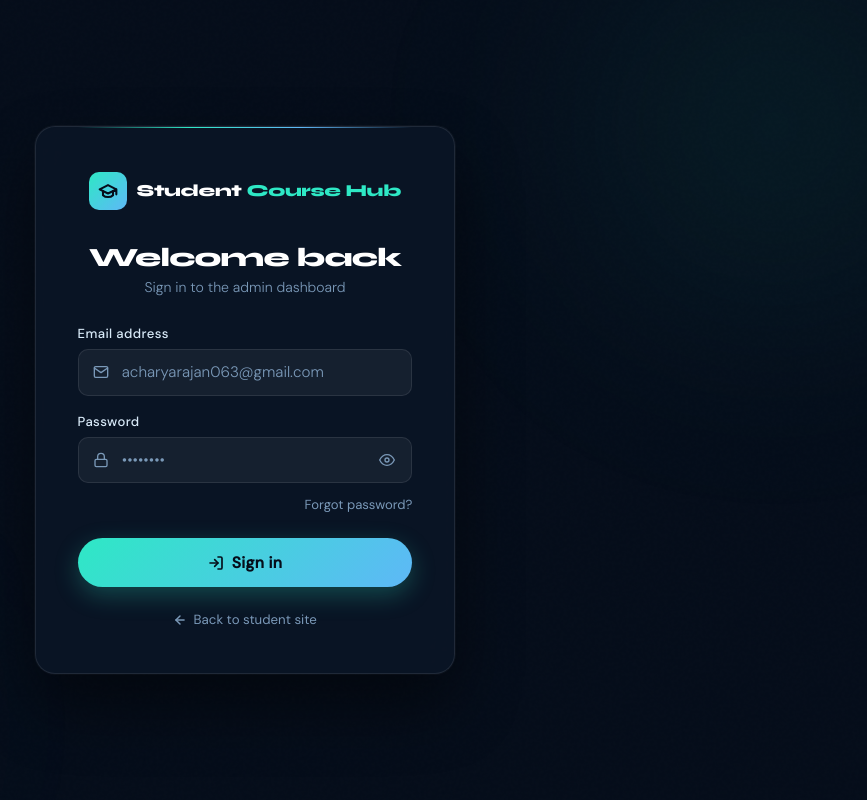
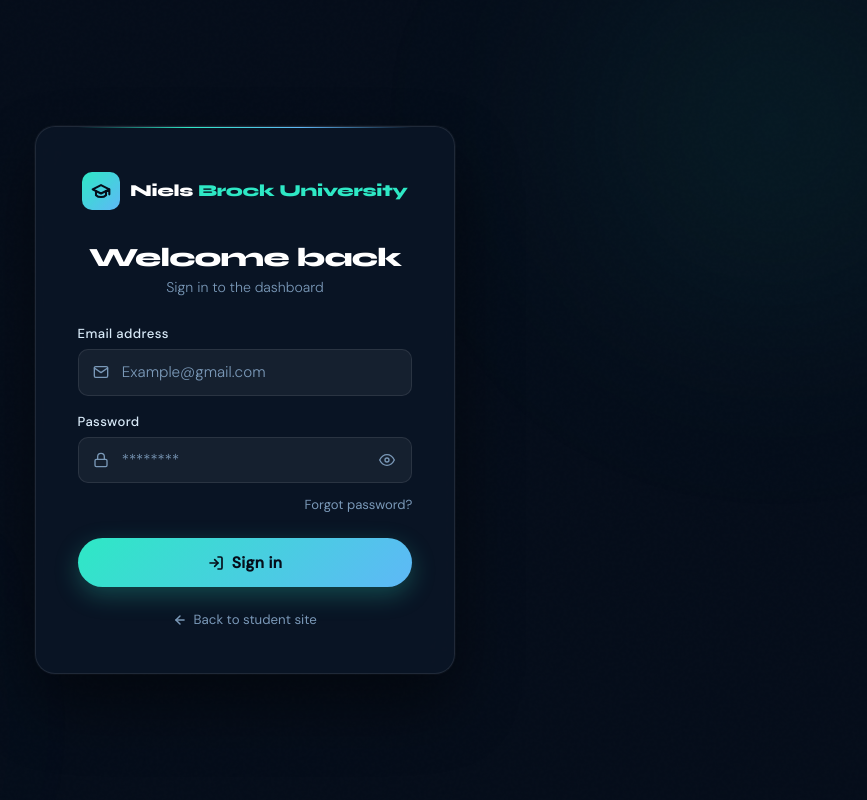
Before and after one commit to sujanghi129-pixel/student_course_hub, a PHP site: page /Admin/login.php in a window 1280 px wide. Shown: the whole page, without its empty margins (395-1262 px from the left). Run offline with PHP 8.4, Linux system fonts and the light colour scheme.

Commit message:
changes into name and placeholdere

```diff
--- a/Admin/login.php
+++ b/Admin/login.php
@@ -16,6 +16,7 @@ if ($_SERVER['REQUEST_METHOD'] === 'POST') {
        if ($admin && password_verify($password, $admin['password'])) {
     session_regenerate_id(true);
     $_SESSION['admin_id'] = $admin['id'];
+    $_SESSION['role'] = $admin['role'];
     header('Location: dashboard.php');
     exit;
 }else {
@@ -31,7 +32,7 @@ if ($_SERVER['REQUEST_METHOD'] === 'POST') {
 <head>
     <meta charset="UTF-8">
     <meta name="viewport" content="width=device-width, initial-scale=1.0">
-    <title>Admin Login — Student Course Hub</title>
+    <title>Admin & Staff Login — Student Course Hub</title>
 
     <link rel="preconnect" href="https://fonts.googleapis.com">
     <link rel="preconnect" href="https://fonts.gstatic.com" crossorigin>
@@ -51,11 +52,11 @@ if ($_SERVER['REQUEST_METHOD'] === 'POST') {
                 <path d="M6 12v5c3 3 9 3 12 0v-5"/>
             </svg>
         </div>
-        <span class="logo-text">Student <span>Course Hub</span></span>
+        <span class="logo-text">Niels <span>Brock University</span></span>
     </a>
 
     <h1 class="card-title">Welcome back</h1>
-    <p class="card-sub">Sign in to the admin dashboard</p>
+    <p class="card-sub">Sign in to the dashboard</p>
 
     <!-- Error -->
     <?php if ($error): ?>
@@ -83,7 +84,7 @@ if ($_SERVER['REQUEST_METHOD'] === 'POST') {
                     type="email"
                     id="email"
                     name="email"
-                    placeholder="acharyarajan063@gmail.com"
+                    placeholder="Example@gmail.com"
                     required
                     autocomplete="email"
                     value="<?php echo isset($_POST['email']) ? htmlspecialchars($_POST['email']) : ''; ?>"
@@ -105,7 +106,7 @@ if ($_SERVER['REQUEST_METHOD'] === 'POST') {
                     type="password"
                     id="password"
                     name="password"
-                    placeholder="••••••••"
+                    placeholder="********"
                     required
                     autocomplete="current-password"
                 >
```
